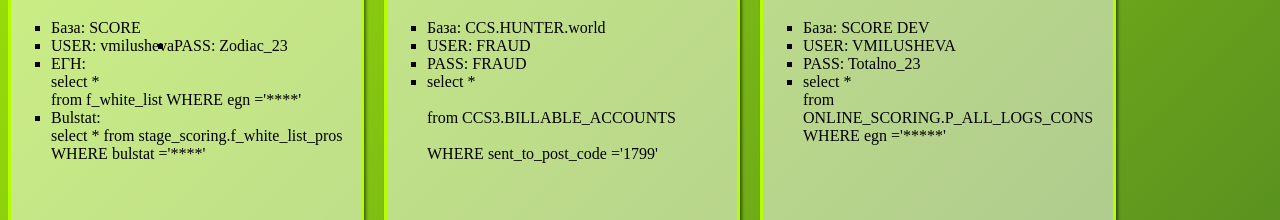
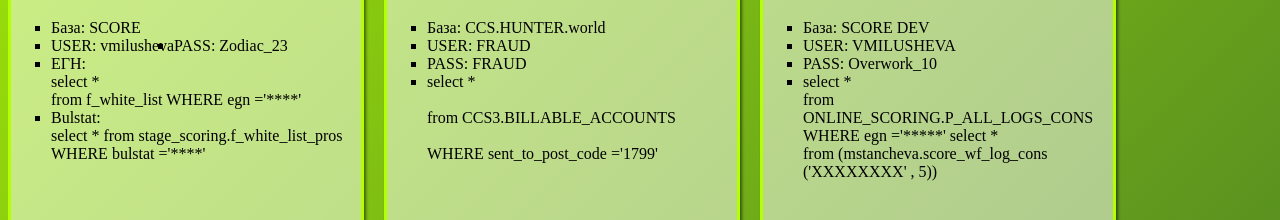
Before and after one commit to Raddostina/Helper1, a plain HTML site: page index.html in a window 1280 px wide. Shown: the part 732-952 px from the top of the page. Drawn offline with nearby package versions, Linux system fonts and the light colour scheme.

Commit message:
Update index.html

```diff
--- a/index.html
+++ b/index.html
@@ -199,10 +199,12 @@ Pls note that  MSISDNs in "yes " column are already sent.
                 <ul>
                     <li> База: SCORE DEV</li><br>
                     <li> USER: VMILUSHEVA </li><br>
-                    <li> PASS: Totalno_23 </li><br>
+                    <li> PASS: Overwork_10 </li><br>
                     <li>select *<br>
                         from ONLINE_SCORING.P_ALL_LOGS_CONS
                         WHERE egn ='*****'
+                        select *<br>
+                        from (mstancheva.score_wf_log_cons ('XXXXXXXX' , 5))
                     </li>
                 </ul>
             </li>
```
